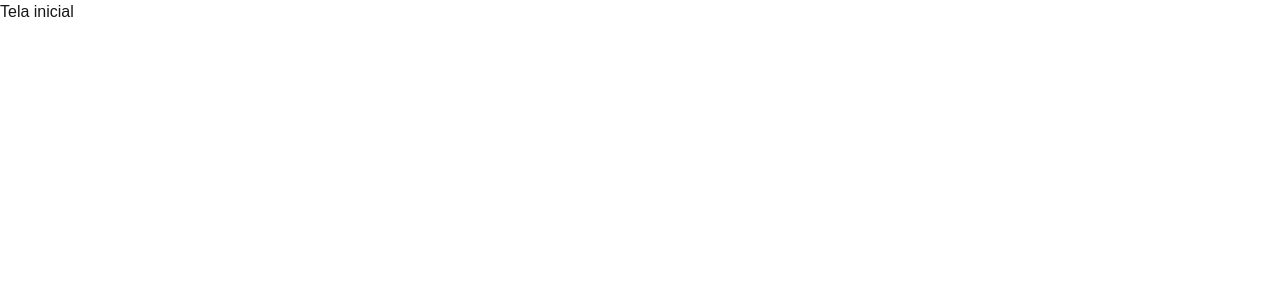
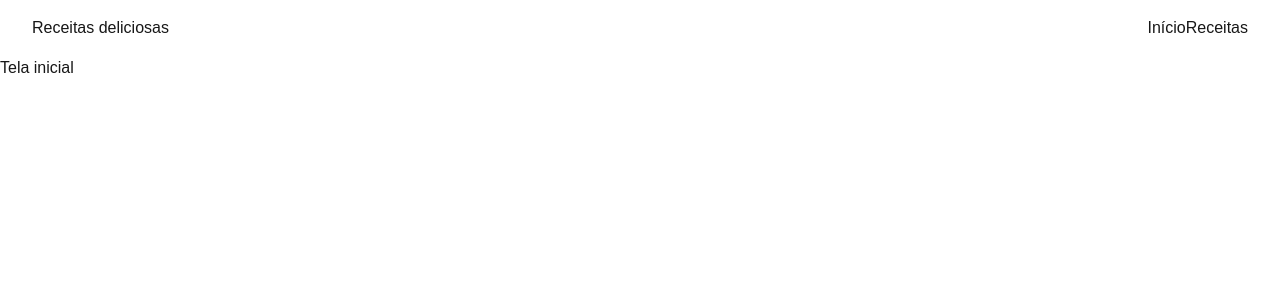
Before and after one commit to Ramonprog/recepies-nextjs, a Next.js app: page / in a window 1280 px wide. Shown: the top 300 px of the page. Built offline with nearby package versions, Linux system fonts and the light colour scheme.

Commit message:
feat: estrutura do header

```diff
--- a/src/app/layout.tsx
+++ b/src/app/layout.tsx
@@ -1,6 +1,7 @@
 import type { Metadata } from "next";
 import { Inter} from "next/font/google";
 import "./globals.css";
+import { Headers } from "@/components/Headers";
 
 const inter = Inter({
   variable: "--font-inter",
@@ -22,6 +23,7 @@ export default function RootLayout({
       <body
         className={`${inter.variable} antialiased`}
       >
+        <Headers />
         {children}
       </body>
     </html>
--- /dev/null
+++ b/src/components/Headers/index.tsx
@@ -0,0 +1,15 @@
+import Link from "next/link";
+
+export function Headers() {
+  return (
+    <header className="flex items-center justify-between py-4 px-8 bg-white">
+      <Link href="/">
+        Receitas deliciosas
+      </Link>
+      <nav>
+        <Link href="/">Início</Link>
+        <Link href="/receitas">Receitas</Link>
+      </nav>
+    </header>
+  );
+}
```
